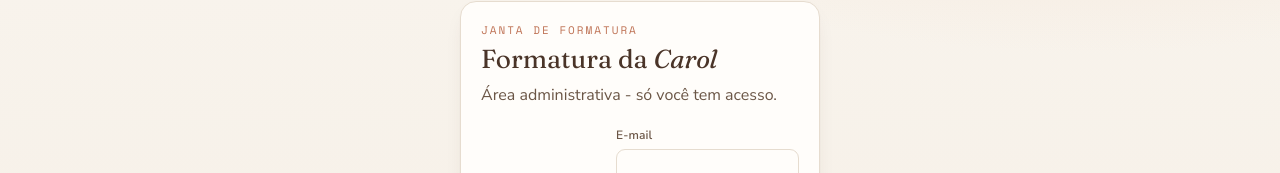
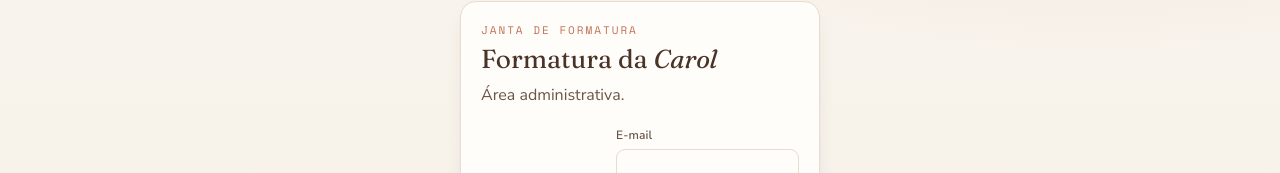
Before and after one commit to carolinerdelima/formatura, a React (Vite) app: page /login in a window 1280 px wide. Shown: the part 227-400 px from the top of the page. Built offline with nearby package versions, Linux system fonts and the light colour scheme; no server answers.

Commit message:
tirando frase

```diff
--- a/src/features/auth/LoginPage.tsx
+++ b/src/features/auth/LoginPage.tsx
@@ -41,7 +41,7 @@ export function LoginPage() {
           <h2 style={{ fontSize: 26 }}>
             Formatura da <em>Carol</em>
           </h2>
-          <p>Área administrativa - só você tem acesso.</p>
+          <p>Área administrativa.</p>
         </div>
 
         <div className="row" style={{ flexDirection: 'column' }}>
```
